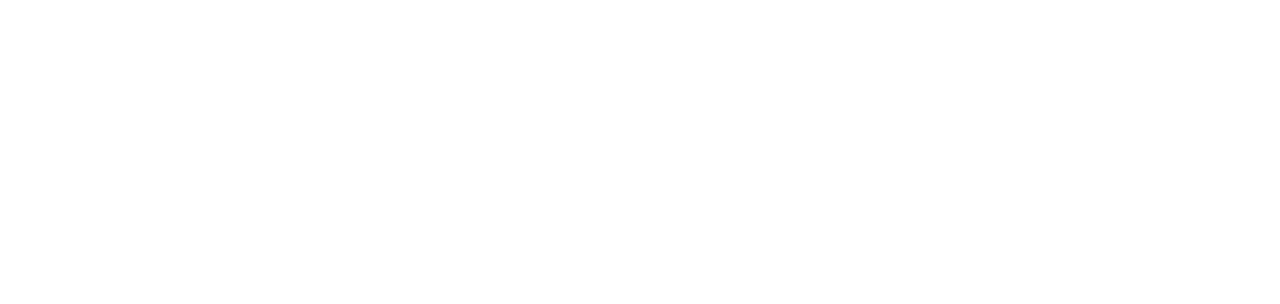
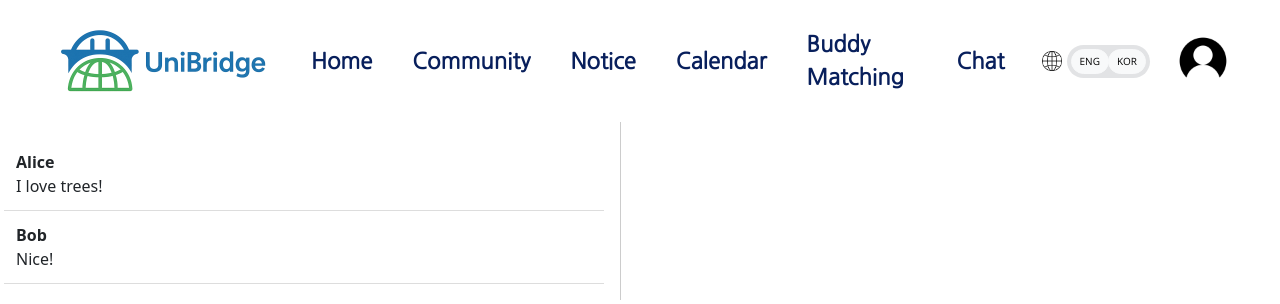
Before and after one commit to userVallen/UniBridge, a React (Create React App) app: page /chat in a window 1280 px wide. Before the commit this address had no page. Shown: the top 304 px of the page. Built offline with nearby package versions, Linux system fonts and the light colour scheme.

Commit message:
Partially made chat page

```diff
--- a/package.json
+++ b/package.json
@@ -17,6 +17,7 @@
     "@testing-library/react": "^16.3.0",
     "@testing-library/user-event": "^13.5.0",
     "@typescript-eslint/parser": "^8.32.1",
+    "axios": "^1.9.0",
     "i18next": "^25.2.0",
     "react": "^19.1.0",
     "react-bootstrap": "^2.10.10",
--- a/src/App.js
+++ b/src/App.js
@@ -8,6 +8,7 @@
 import Notice from "./pages/Notice/Notice";
 import SignUp from "./pages/SignUp/SignUp";
 import BuddyMatching from "./pages/BuddyMatching/BuddyMatching";
+import Chat from "./pages/Chat/Chat";
 
 export default function App() {
   return (
@@ -18,10 +19,11 @@
             <Route path="/" element={<Home />} />
             <Route path="/login" element={<Login />} />
             <Route path="/signup" element={<SignUp />} />
-            <Route path="/calendar" element={<Calendar />} />
             <Route path="/community" element={<Community />} />
             <Route path="/notice" element={<Notice />} />
+            <Route path="/calendar" element={<Calendar />} />
             <Route path="/buddyMatching" element={<BuddyMatching />} />
+            <Route path="/chat" element={<Chat />} />
           </Routes>
         </Router>
       </SharedEventProvider>
--- a/src/components/NavigationBar.jsx
+++ b/src/components/NavigationBar.jsx
@@ -27,7 +27,7 @@
               <Nav.Link href="/buddyMatching">
                 {t("home.buddyMatching")}
               </Nav.Link>
-              <Nav.Link>{t("home.chat")}</Nav.Link>
+              <Nav.Link href="/chat">{t("home.chat")}</Nav.Link>
 
               <span style={{ display: "flex", alignItems: "center" }}>
                 <LanguageToggle />
--- /dev/null
+++ b/src/pages/Chat/Chat.jsx
@@ -0,0 +1,128 @@
+import { useState } from "react";
+import { Container, Row, Col } from "react-bootstrap";
+import NavigationBar from "../../components/NavigationBar";
+import tree from "../../assets/tree.png";
+import styles from "./Chat.module.css";
+
+function Chat() {
+  const [activeChat, setActiveChat] = useState({
+    id: "",
+    name: "",
+    lastMessage: "",
+    messages: [],
+  });
+
+  const chats = [
+    {
+      id: 1,
+      name: "Alice",
+      lastMessage: "I love trees!",
+      messages: [
+        { id: 1, text: "Hey there!", type: "incoming", timestamp: "10:00 AM" },
+        {
+          id: 2,
+          text: "Hi! How are you doing?",
+          type: "outgoing",
+          timestamp: "10:01 AM",
+        },
+        {
+          id: 3,
+          image: tree,
+          type: "incoming",
+          timestamp: "10:02 AM",
+        },
+        {
+          id: 4,
+          text: "Cool tree!",
+          type: "outgoing",
+          timestamp: "10:03 AM",
+        },
+        {
+          id: 5,
+          text: "I love trees!",
+          type: "outgoing",
+          timestamp: "10:04 AM",
+        },
+      ],
+    },
+    {
+      id: 2,
+      name: "Bob",
+      lastMessage: "Nice!",
+      messages: [
+        {
+          id: 1,
+          text: "Hello! How are you?",
+          type: "incoming",
+          timestamp: "08:00 AM",
+        },
+        {
+          id: 2,
+          text: "Good! How about you?",
+          type: "outgoing",
+          timestamp: "08:01 AM",
+        },
+        {
+          id: 3,
+          text: "Great! Thanks!",
+          type: "incoming",
+          timestamp: "08:01 AM",
+        },
+        {
+          id: 4,
+          text: "Nice!",
+          type: "outgoing",
+          timestamp: "08:02 AM",
+        },
+      ],
+    },
+  ];
+
+  const handleChatClick = (chatId) => {
+    setActiveChat(chats.find((chat) => chat.id === chatId));
+  };
+
+  return (
+    <Container className={styles.app}>
+      <NavigationBar />
+      <Row className={styles.chatRow}>
+        {/* Left: Chat List */}
+        <Col className={styles.chatList}>
+          {chats.map((chat) => (
+            <div
+              key={chat.id}
+              className={`${styles.chatListItem} ${activeChat !== null ? "hideOnMobile" : ""}`}
+              onClick={() => handleChatClick(chat.id)}
+            >
+              <strong>{chat.name}</strong>
+              <div className={styles.lastMessage}>{chat.lastMessage}</div>
+            </div>
+          ))}
+        </Col>
+
+        {/* Right: Chat Content */}
+        <Col className={`${styles.chatContent} mx-4`}>
+          <div className={styles.chatHeader}></div>
+          <div className={styles.chatMessages}>
+            {activeChat.messages.map((message) => (
+              <div
+                className={`${styles.chatBubble} ${message.type === "incoming" ? styles.incoming : styles.outgoing}`}
+                key={message.id}
+              >
+                {message.text !== undefined && (
+                  <p className={styles.tailedBubble}>{message.text}</p>
+                )}
+                {message.image !== undefined && (
+                  <img src={message.image} alt="sent image"></img>
+                )}
+                <p className={styles.timeStamp}>{message.timestamp}</p>
+              </div>
+            ))}
+          </div>
+        </Col>
+      </Row>
+    </Container>
+  );
+}
+
+export default Chat;
--- /dev/null
+++ b/src/pages/Chat/Chat.module.css
@@ -0,0 +1,112 @@
+.app {
+  min-width: 100%;
+  height: 100vh;
+  overflow: hidden;
+}
+
+.chatBubble {
+  display: flex;
+  gap: 0.5em;
+  align-items: end;
+}
+
+.chatBubble > * {
+  margin: 0;
+}
+
+.chatBubble.incoming {
+  display: flex;
+  justify-content: flex-start;
+}
+
+.chatBubble.outgoing {
+  display: flex;
+  flex-direction: row-reverse;
+}
+
+.chatBubble img {
+  max-width: 50%;
+  height: auto;
+  border-radius: 8px;
+}
+
+.chatHeader {
+}
+
+.chatList {
+  padding: 1rem;
+  overflow-y: auto;
+  border-right: 1px solid #ccc;
+}
+
+.chatListItem {
+  padding: 0.75rem;
+  border-bottom: 1px solid #ddd;
+  cursor: pointer;
+}
+
+.chatListItem:hover {
+  background-color: #eaeaea;
+}
+
+.chatMessages {
+  display: flex;
+  flex-direction: column;
+  gap: 1em;
+}
+
+.chatRow {
+}
+
+.hideOnMobile {
+}
+
+.lastMessage {
+}
+
+/* .chatBubble.outgoing::before {
+  border-bottom-left-radius: 0.8rem 0.7rem;
+  border-right: 1rem solid #248bf5;
+  right: -0.35rem;
+  transform: translate(0, -0.1rem);
+}
+
+.chatBubble.outgoing::after {
+  background-color: #fff;
+  border-bottom-left-radius: 0.5rem;
+  right: -40px;
+  transform: translate(-30px, -2px);
+  width: 10px;
+}
+
+.tailedBubble {
+  background-color: #fff;
+  border: 1px solid #e5e5ea;
+  border-radius: 0.25rem;
+  display: flex;
+  flex-direction: column;
+  margin: 0 auto 1rem;
+  max-width: 600px;
+  padding: 0.5rem 1.5rem;
+}
+
+.tailedBubble p {
+  border-radius: 1.15rem;
+  line-height: 1.25;
+  max-width: 75%;
+  padding: 0.5rem 0.875rem;
+  position: relative;
+  word-wrap: break-word;
+}
+
+.tailedBubble p::before,
+.tailedBubble p::after {
+  bottom: -0.1rem;
+  content: "";
+  height: 1rem;
+  position: absolute;
+} */
+
+.timeStamp {
+  font-size: 0.5em;
+}
```
Also changed, not shown: 2 other files (tests, documents, lock files or other folders).
